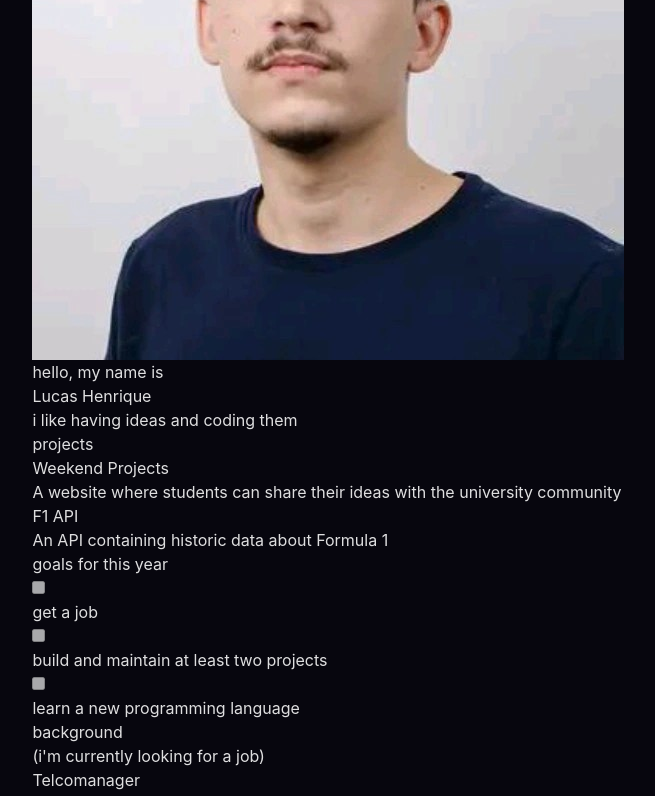
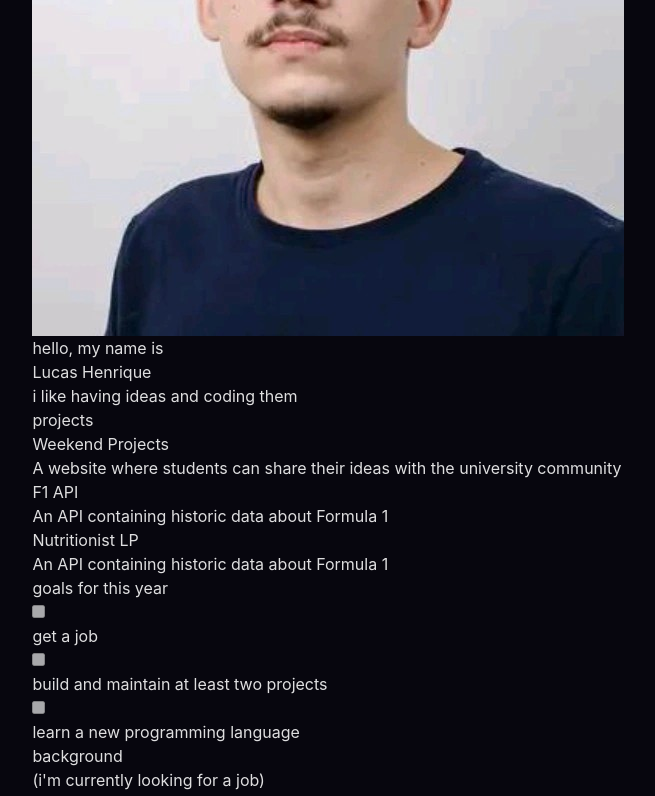
Before and after one commit to luketeeeeee/portfolio, a React (Vite) app: page / in a window 1280 px wide. Shown: the top 796 px of the page, without its empty margins (271-926 px from the left). Built offline with nearby package versions, Linux system fonts and the light colour scheme.

Commit message:
new project

```diff
--- a/src/components/ProjectCard/ProjectCard.tsx
+++ b/src/components/ProjectCard/ProjectCard.tsx
@@ -12,7 +12,7 @@ export const ProjectCard = ({ uname, title, summary }: ProjectCardProps) => {
 	return (
 		<Link
 			to={`/${uname}`}
-			className={`mt-7 flex w-full flex-col rounded-lg border-2 border-slate-800 bg-slate-800 py-4 font-code transition duration-500 ease-in-out hover:border-2 hover:border-green-600 hover:bg-slate-900 rsm:px-6 lg:max-w-[460px]`}
+			className={`mt-0 flex w-full flex-col rounded-lg border-2 border-slate-800 bg-slate-800 py-4 font-code transition duration-500 ease-in-out hover:border-2 hover:border-green-600 hover:bg-slate-900 rsm:px-6 lg:max-w-[460px]`}
 		>
 			<h1 className="mb-0 font-bold text-gray-200 rsm:text-xl xs:text-2xl sm:mb-2">
 				{title}
--- a/src/pages/Home/Home.tsx
+++ b/src/pages/Home/Home.tsx
@@ -34,7 +34,7 @@ export const Home = () => {
 
 				<div className="w-80 xs:ml-0 xs:w-auto">
 					<div>
-						<h1 className="text-center font-bold text-gray-200 rsm:text-2xl xs:text-3xl sm:text-left">
+						<h1 className="mb-7 text-center font-bold text-gray-200 rsm:text-2xl xs:text-3xl sm:text-left">
 							projects
 						</h1>
 						<div className="mt-[-10px] flex w-full flex-col gap-0 lg:grid lg:grid-cols-2 lg:gap-4">
--- a/src/pages/ProjectPage/ProjectPage.tsx
+++ b/src/pages/ProjectPage/ProjectPage.tsx
@@ -33,7 +33,7 @@ export const ProjectPage = () => {
 							className={`${
 								project?.status === "development"
 									? "rounded bg-yellow-500 px-2 py-1 text-black"
-									: ""
+									: "rounded bg-green-500 px-2 py-1 text-black"
 							}`}
 						>
 							{project?.status}
@@ -61,20 +61,7 @@ export const ProjectPage = () => {
 				<div className="mt-6 flex w-full flex-col px-10 text-lg sm:px-24">
 					{project?.details}
 
-					{project && project.images.length > 0 ? (
-						<div className="flex flex-col">
-							<h1 className="mt-12 text-2xl font-bold text-gray-300">Some images</h1>
-							<div className="flex flex-wrap gap-4">
-								{project.images.map((image) => (
-									<img className="mt-3 rounded-xl" src={image} alt="project image" />
-								))}
-							</div>
-						</div>
-					) : (
-						<></>
-					)}
-
-					<div className="mt-12 flex flex-col">
+					<div className="mt-8 flex gap-8">
 						<Link
 							target="_blank"
 							to={`${project?.code}`}
@@ -94,6 +81,20 @@ export const ProjectPage = () => {
 							<h1 className="text-xl font-bold text-gray-300">nothing yet</h1>
 						)}
 					</div>
+
+					{/*TODO: click the image -> zoom in*/}
+					{project && project.images.length > 0 ? (
+						<div className="flex flex-col">
+							<h1 className="mt-12 text-2xl font-bold text-gray-300">Some images</h1>
+							<div className="flex flex-wrap gap-4">
+								{project.images.map((image) => (
+									<img className="mt-3 rounded-xl" src={image} alt="project image" />
+								))}
+							</div>
+						</div>
+					) : (
+						<></>
+					)}
 				</div>
 			</div>
 		</Container>
--- a/src/static/projects.json
+++ b/src/static/projects.json
@@ -20,5 +20,19 @@
 		"url": "https://github.com/luketeeeeee/f1-api",
 		"code": "https://github.com/luketeeeeee/f1-api",
 		"images": []
+	},
+	{
+		"title": "Nutritionist LP",
+		"status": "production",
+		"uname": "nutri-lp",
+		"summary": "An API containing historic data about Formula 1",
+		"stack": "TypeScript, Next.js, TailwindCSS, Vercel",
+		"details": "I came up with the idea for this API because I like Formula 1 and wanted to build something related to the theme. I found it interesting to gather historical data in an API so that another application could consume this information, which is still being added. Currently, the application is in production, but there is no database connected (the previous one was shut down). I believe this will be the next problem to solve in order to continue the project.",
+		"url": "https://nutribiancafrade.vercel.app",
+		"code": "https://github.com/luketeeeeee/nutri-lp",
+		"images": [
+			"https://i.imghippo.com/files/WDvN1176NU.png",
+			"https://i.imghippo.com/files/IJd2769srs.png"
+		]
 	}
 ]
```
